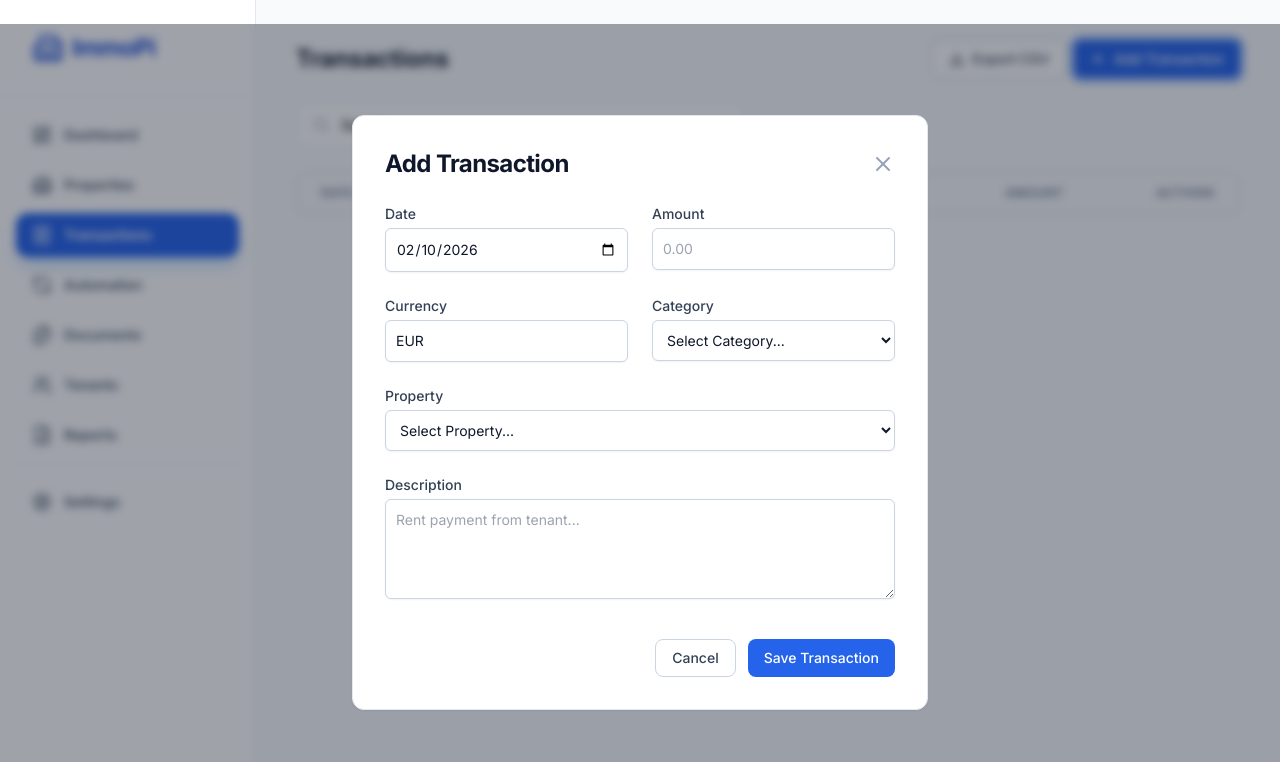
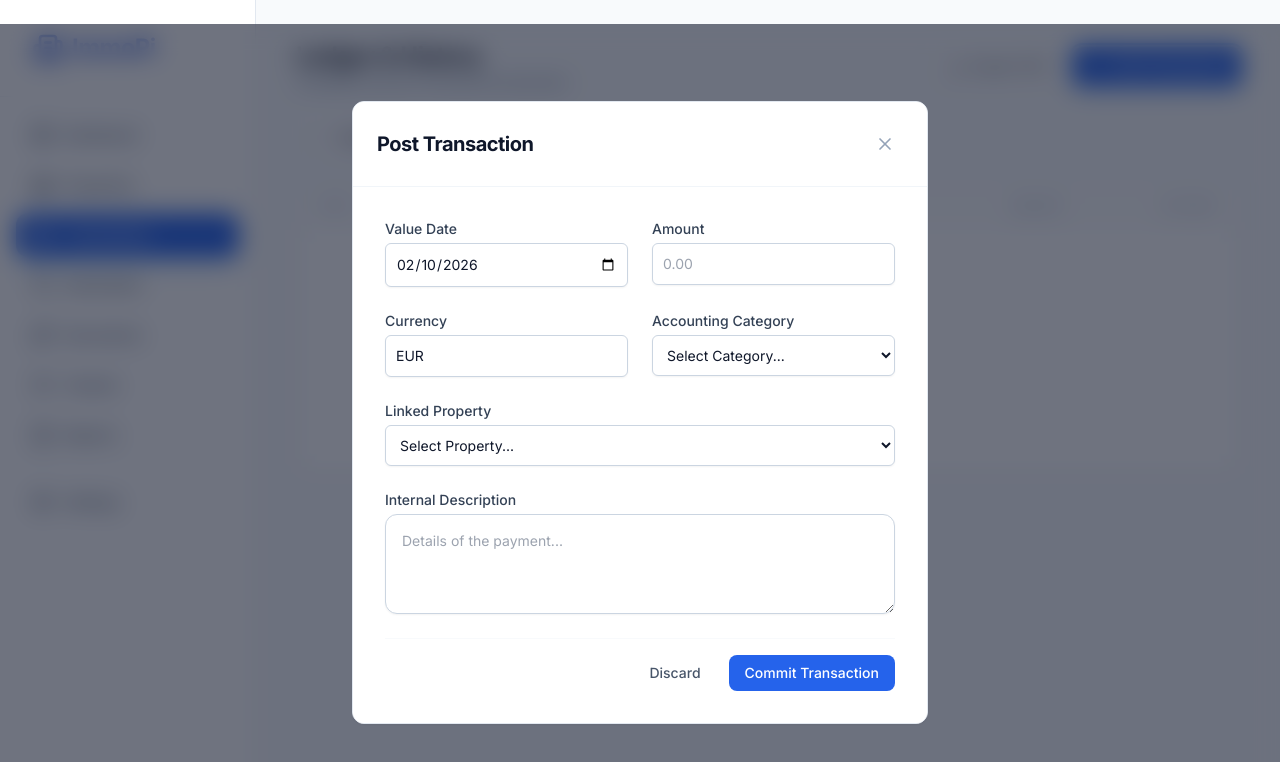
Before and after one commit to Pokedude1997/ImmoPi_local, a React (Vite) app: page /#/transactions in a window 1280 px wide. Both pictures are taken after typing "Sample" into the empty fields and a click on the button "Add Transaction". Shown: the top 762 px of the page. Built offline with nearby package versions, Linux system fonts and the light colour scheme.

Commit message:
feat: Enhance UI with custom scrollbars and transactions page updates
Introduces custom scrollbar styling for a smoother user experience and refactors the transactions page with improved headings, subtext, and button styling.

```diff
--- a/index.html
+++ b/index.html
@@ -1,3 +1,4 @@
+
 <!DOCTYPE html>
 <html lang="en">
   <head>
@@ -10,6 +11,28 @@
       body {
         font-family: 'Inter', sans-serif;
         background-color: #f3f4f6;
+      }
+
+      /* Prettier scrollbars */
+      ::-webkit-scrollbar {
+        width: 6px;
+        height: 6px;
+      }
+      ::-webkit-scrollbar-track {
+        background: transparent;
+      }
+      ::-webkit-scrollbar-thumb {
+        background: #cbd5e1;
+        border-radius: 10px;
+      }
+      ::-webkit-scrollbar-thumb:hover {
+        background: #94a3b8;
+      }
+
+      /* Firefox */
+      * {
+        scrollbar-width: thin;
+        scrollbar-color: #cbd5e1 transparent;
       }
     </style>
   <script type="importmap">
--- a/pages/Transactions.tsx
+++ b/pages/Transactions.tsx
@@ -2,7 +2,7 @@ import React, { useState } from 'react';
 import { Card, Button, Input, Select } from '../components/ui';
 import { db } from '../services/storage';
 import { Transaction, CategoryType } from '../types';
-import { Plus, Download, Search, Trash2, X } from 'lucide-react';
+import { Plus, Download, Search, Trash2, X, Calendar, Activity } from 'lucide-react';
 
 export const Transactions = () => {
   const [transactions, setTransactions] = useState<Transaction[]>(db.getTransactions());
@@ -71,61 +71,76 @@ export const Transactions = () => {
   return (
     <div className="space-y-6">
       <div className="flex flex-col md:flex-row justify-between md:items-center gap-4">
-        <h1 className="text-2xl font-bold text-slate-900">Transactions</h1>
+        <div>
+          <h1 className="text-2xl font-black text-slate-900 tracking-tight">Ledger & History</h1>
+          <p className="text-slate-500 text-sm font-medium">Complete record of financial movements</p>
+        </div>
         <div className="flex gap-2">
-          <Button variant="secondary" onClick={handleExport}>
+          <Button variant="secondary" onClick={handleExport} className="bg-white">
             <Download className="w-4 h-4 mr-2" /> Export CSV
           </Button>
-          <Button onClick={() => setIsModalOpen(true)}>
+          <Button onClick={() => setIsModalOpen(true)} className="shadow-lg shadow-blue-100">
             <Plus className="w-4 h-4 mr-2" /> Add Transaction
           </Button>
         </div>
       </div>
 
-      <div className="flex items-center gap-2 bg-white p-2 rounded-lg border border-slate-200 max-w-md">
-        <Search className="w-4 h-4 text-slate-400 ml-2" />
+      <div className="relative group max-w-md">
+        <Search className="absolute left-3 top-1/2 -translate-y-1/2 w-4 h-4 text-slate-400 group-focus-within:text-blue-500 transition-colors" />
         <input
           type="text"
-          placeholder="Search transactions..."
-          className="flex-1 outline-none text-sm p-1"
+          placeholder="Filter by description or amount..."
+          className="pl-10 pr-4 py-2.5 bg-white border border-slate-200 rounded-xl text-sm focus:ring-2 focus:ring-blue-500 outline-none w-full shadow-sm text-slate-900"
           value={filter}
           onChange={(e) => setFilter(e.target.value)}
         />
       </div>
 
-      <Card className="overflow-hidden">
+      <Card className="overflow-hidden border-slate-200 shadow-sm">
         <div className="overflow-x-auto">
-          <table className="min-w-full divide-y divide-slate-200">
-            <thead className="bg-slate-50">
+          <table className="min-w-full divide-y divide-slate-100">
+            <thead className="bg-slate-50/50">
               <tr>
-                <th className="px-6 py-3 text-left text-xs font-semibold text-slate-500 uppercase tracking-wider">Date</th>
-                <th className="px-6 py-3 text-left text-xs font-semibold text-slate-500 uppercase tracking-wider">Description</th>
-                <th className="px-6 py-3 text-left text-xs font-semibold text-slate-500 uppercase tracking-wider">Category</th>
-                <th className="px-6 py-3 text-left text-xs font-semibold text-slate-500 uppercase tracking-wider">Property</th>
-                <th className="px-6 py-3 text-right text-xs font-semibold text-slate-500 uppercase tracking-wider">Amount</th>
-                <th className="px-6 py-3 text-right text-xs font-semibold text-slate-500 uppercase tracking-wider">Actions</th>
+                <th className="px-6 py-4 text-left text-[10px] font-black text-slate-400 uppercase tracking-widest">Date</th>
+                <th className="px-6 py-4 text-left text-[10px] font-black text-slate-400 uppercase tracking-widest">Description</th>
+                <th className="px-6 py-4 text-left text-[10px] font-black text-slate-400 uppercase tracking-widest">Category</th>
+                <th className="px-6 py-4 text-left text-[10px] font-black text-slate-400 uppercase tracking-widest">Property</th>
+                <th className="px-6 py-4 text-right text-[10px] font-black text-slate-400 uppercase tracking-widest">Amount</th>
+                <th className="px-6 py-4 text-right text-[10px] font-black text-slate-400 uppercase tracking-widest">Actions</th>
               </tr>
             </thead>
-            <tbody className="bg-white divide-y divide-slate-200">
+            <tbody className="bg-white divide-y divide-slate-50">
               {filtered.map(t => (
-                <tr key={t.id} className="hover:bg-slate-50 transition-colors">
-                  <td className="px-6 py-4 whitespace-nowrap text-sm text-slate-500">
-                    {new Date(t.date).toLocaleDateString('de-DE')}
+                <tr key={t.id} className="hover:bg-slate-50/80 transition-colors group">
+                  <td className="px-6 py-4 whitespace-nowrap">
+                    <div className="flex items-center gap-2 text-xs font-bold text-slate-500">
+                      <Calendar className="w-3.5 h-3.5 text-slate-300" />
+                      {new Date(t.date).toLocaleDateString('de-DE')}
+                    </div>
                   </td>
-                  <td className="px-6 py-4 text-sm text-slate-900 font-medium">{t.description}</td>
-                  <td className="px-6 py-4 text-sm text-slate-500">
-                    <span className="inline-flex items-center px-2 py-0.5 rounded text-xs font-medium bg-slate-100 text-slate-800">
-                      {categories.find(c => c.id === t.categoryId)?.name}
+                  <td className="px-6 py-4 text-xs font-bold text-slate-800">
+                    <div className="flex items-center gap-2">
+                       {/* Fix: Lucide icons do not support 'title' prop, moved to wrapper span */}
+                       {t.isAutoGenerated && <span title="Automated"><Activity className="w-3 h-3 text-blue-400" /></span>}
+                       {t.description}
+                    </div>
+                  </td>
+                  <td className="px-6 py-4">
+                    <span className="inline-flex items-center px-2 py-0.5 rounded text-[10px] font-black uppercase tracking-tight bg-slate-100 text-slate-600">
+                      {categories.find(c => c.id === t.categoryId)?.name || 'General'}
                     </span>
                   </td>
-                  <td className="px-6 py-4 text-sm text-slate-500">
-                    {properties.find(p => p.id === t.propertyId)?.name}
+                  <td className="px-6 py-4 text-xs font-medium text-slate-500 italic">
+                    {properties.find(p => p.id === t.propertyId)?.name || '—'}
                   </td>
-                  <td className={`px-6 py-4 whitespace-nowrap text-sm text-right font-bold ${t.type === CategoryType.INCOME ? 'text-emerald-600' : 'text-slate-900'}`}>
+                  <td className={`px-6 py-4 whitespace-nowrap text-xs text-right font-black ${t.type === CategoryType.INCOME ? 'text-emerald-600' : 'text-slate-900'}`}>
                     {t.type === CategoryType.INCOME ? '+' : '-'} {t.amount.toLocaleString(undefined, { minimumFractionDigits: 2 })} {t.currency}
                   </td>
-                  <td className="px-6 py-4 whitespace-nowrap text-right text-sm font-medium">
-                    <button onClick={() => handleDelete(t.id)} className="text-slate-400 hover:text-rose-600 transition-colors">
+                  <td className="px-6 py-4 whitespace-nowrap text-right">
+                    <button
+                      onClick={() => handleDelete(t.id)}
+                      className="p-2 text-slate-300 hover:text-rose-600 hover:bg-rose-50 rounded-lg transition-all opacity-0 group-hover:opacity-100"
+                    >
                       <Trash2 className="w-4 h-4" />
                     </button>
                   </td>
@@ -133,51 +148,59 @@ export const Transactions = () => {
               ))}
             </tbody>
           </table>
+          {filtered.length === 0 && (
+            <div className="py-20 text-center flex flex-col items-center gap-2">
+               <div className="p-3 bg-slate-50 rounded-full text-slate-300">
+                 <Search className="w-8 h-8" />
+               </div>
+               <p className="text-slate-400 font-bold text-sm">No transactions match your search.</p>
+            </div>
+          )}
         </div>
       </Card>
 
       {isModalOpen && (
-        <div className="fixed inset-0 bg-slate-900/40 backdrop-blur-sm z-50 flex items-center justify-center p-4">
-          <Card className="w-full max-w-xl p-8 shadow-2xl animate-in fade-in zoom-in duration-200">
-            <div className="flex justify-between items-center mb-6">
-              <h2 className="text-2xl font-bold text-slate-900 tracking-tight">Add Transaction</h2>
-              <button onClick={() => setIsModalOpen(false)} className="text-slate-400 hover:text-slate-600">
-                <X className="w-6 h-6" />
+        <div className="fixed inset-0 bg-slate-900/60 backdrop-blur-md z-50 flex items-center justify-center p-4">
+          <Card className="w-full max-w-xl p-0 overflow-hidden shadow-2xl animate-in zoom-in-95 duration-200">
+            <div className="p-6 bg-white border-b border-slate-100 flex justify-between items-center">
+              <h2 className="text-xl font-black text-slate-900 tracking-tight">Post Transaction</h2>
+              <button onClick={() => setIsModalOpen(false)} className="p-2 hover:bg-slate-100 rounded-xl transition-colors">
+                <X className="w-5 h-5 text-slate-400" />
               </button>
             </div>
 
-            <form onSubmit={handleSubmit} className="space-y-6">
+            <form onSubmit={handleSubmit} className="p-8 space-y-6 bg-white">
               <div className="grid grid-cols-1 md:grid-cols-2 gap-6">
-                 <Input name="date" type="date" label="Date" defaultValue={new Date().toISOString().split('T')[0]} required />
+                 <Input name="date" type="date" label="Value Date" defaultValue={new Date().toISOString().split('T')[0]} required />
                  <Input name="amount" type="number" step="0.01" label="Amount" placeholder="0.00" required />
               </div>
 
               <div className="grid grid-cols-1 md:grid-cols-2 gap-6">
                  <Input name="currency" label="Currency" defaultValue="EUR" required />
-                 <Select name="categoryId" label="Category" required>
+                 <Select name="categoryId" label="Accounting Category" required>
                     <option value="">Select Category...</option>
                     {categories.map(c => <option key={c.id} value={c.id}>{c.name} ({c.type})</option>)}
                  </Select>
               </div>
 
-              <Select name="propertyId" label="Property" required>
+              <Select name="propertyId" label="Linked Property" required>
                   <option value="">Select Property...</option>
                   {properties.map(p => <option key={p.id} value={p.id}>{p.name}</option>)}
               </Select>
 
               <div className="space-y-1">
-                <label className="block text-sm font-medium text-slate-700">Description</label>
+                <label className="block text-sm font-medium text-slate-700">Internal Description</label>
                 <textarea
                   name="description"
-                  className="block w-full rounded-md border-slate-300 bg-white text-slate-900 shadow-sm focus:border-blue-500 focus:ring-blue-500 sm:text-sm border p-2.5 min-h-[100px]"
-                  placeholder="Rent payment from tenant..."
+                  className="block w-full rounded-xl border-slate-300 bg-white text-slate-900 shadow-sm focus:border-blue-500 focus:ring-blue-500 sm:text-sm border p-4 min-h-[100px]"
+                  placeholder="Details of the payment..."
                   required
                 />
               </div>
 
-              <div className="flex justify-end gap-3 pt-4">
-                <Button type="button" variant="secondary" onClick={() => setIsModalOpen(false)}>Cancel</Button>
-                <Button type="submit">Save Transaction</Button>
+              <div className="flex justify-end gap-3 pt-4 border-t border-slate-50">
+                <Button type="button" variant="ghost" onClick={() => setIsModalOpen(false)}>Discard</Button>
+                <Button type="submit">Commit Transaction</Button>
               </div>
             </form>
           </Card>
```
